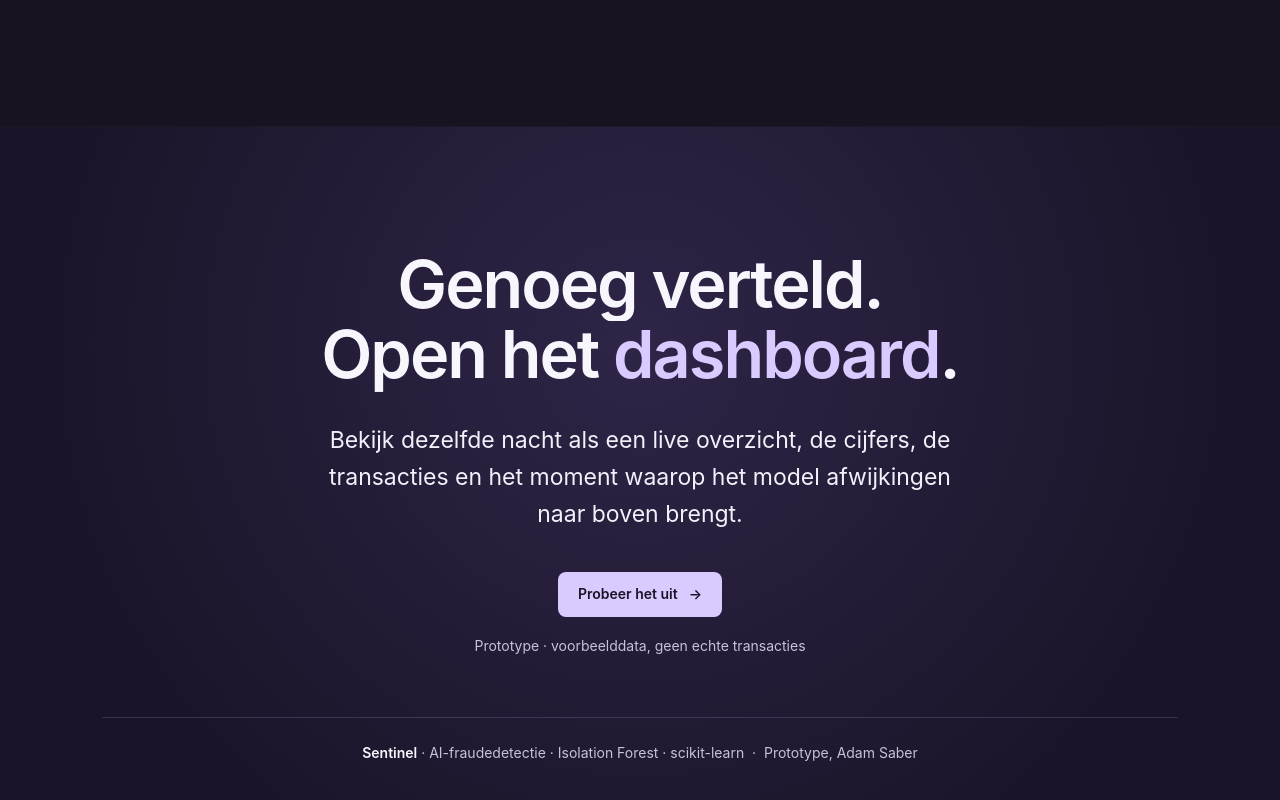
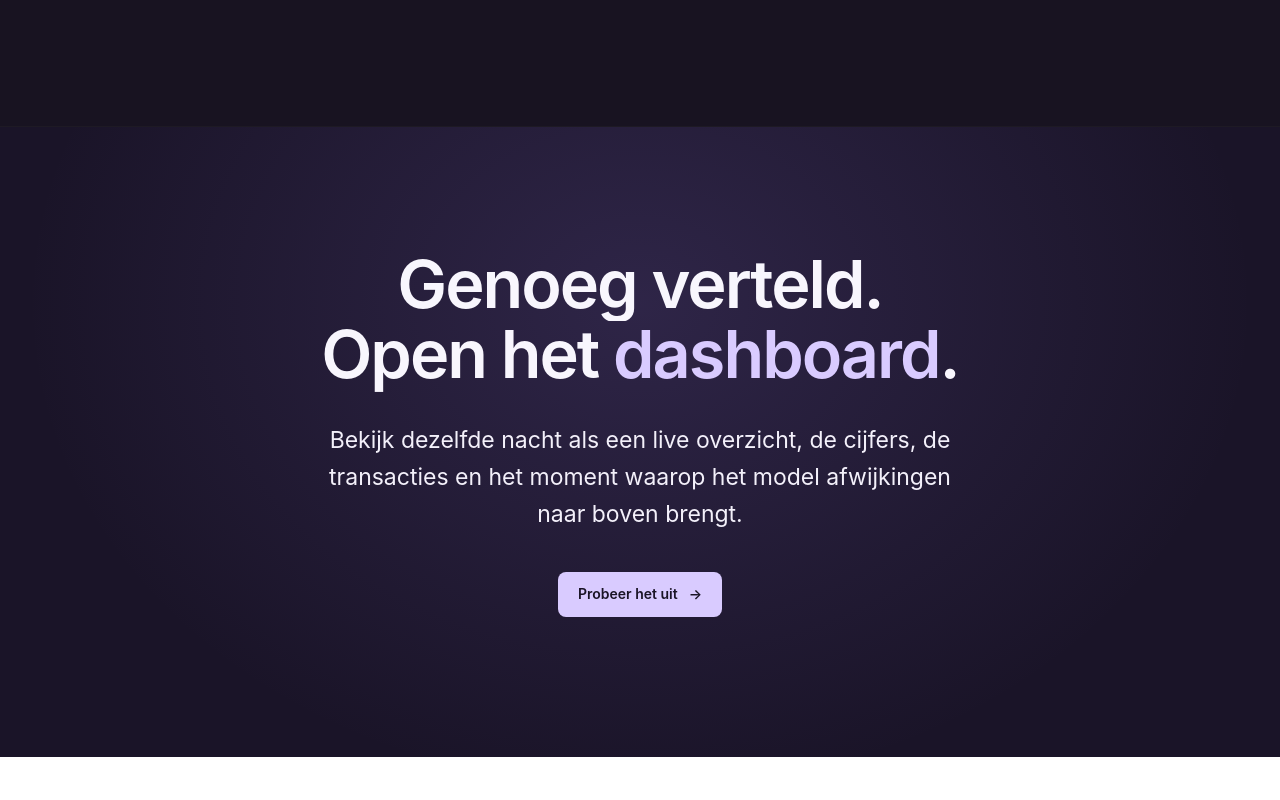
Before and after one commit to AdamSaber-mr/Ai-Fraud-Detection, a React (Vite) app in the folder frontend/: page / in a window 1280 px wide. Shown: the part 3674-4474 px from the top of the page. After the commit the page ends 4431 px from the top, so only its background shows below. Built offline with nearby package versions, Linux system fonts and the light colour scheme.

Commit message:
style: remove prototype note and signature from landing outro

```diff
--- a/frontend/src/landing/components/CallToAction.jsx
+++ b/frontend/src/landing/components/CallToAction.jsx
@@ -17,13 +17,6 @@ export default function CallToAction({ onTry }) {
           Probeer het uit <span className="arr">→</span>
         </button>
       </Reveal>
-      <Reveal as="div" className="cta-note" delay={0.32}>
-        Prototype · voorbeelddata, geen echte transacties
-      </Reveal>
-      <Reveal as="div" className="sign" delay={0.42}>
-        <b>Sentinel</b> · AI-fraudedetectie · Isolation Forest · scikit-learn
-        &nbsp;·&nbsp; Prototype, Adam Saber
-      </Reveal>
     </section>
   )
 }
```
